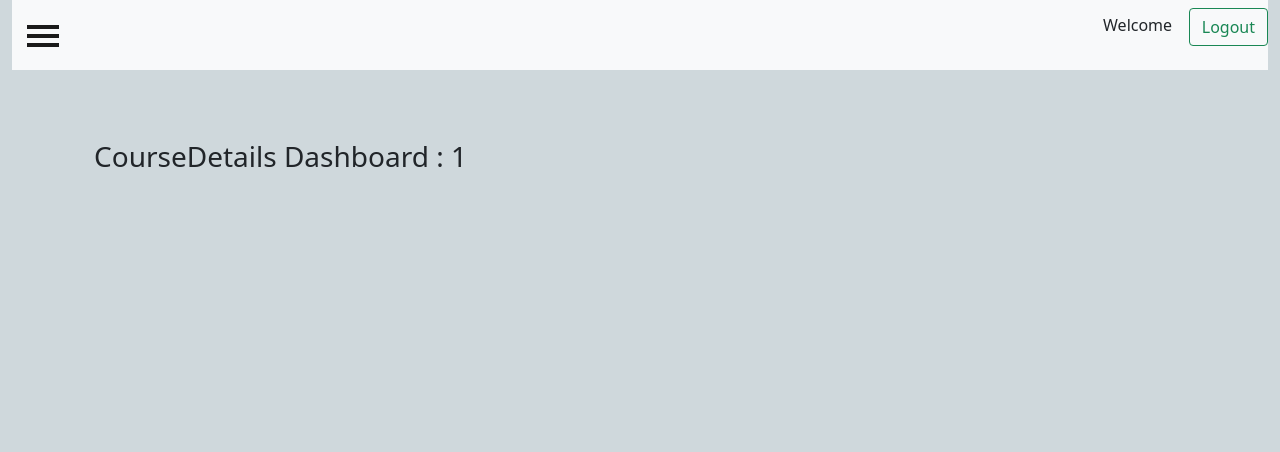
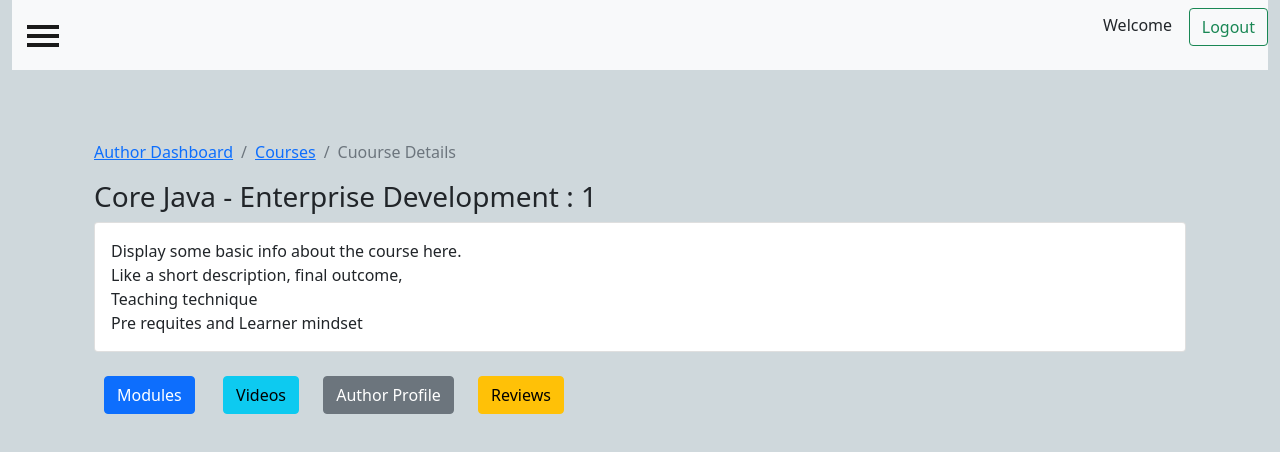
Before and after one commit to imtiyaz-hirani/java-fsd-hex-may-25, a React (Vite) app in the folder React UI/react-lms-ui/: page /author/course-details/1 in a window 1280 px wide. Shown: the top 452 px of the page. Built offline with nearby package versions, Linux system fonts and the light colour scheme; sample sign-in values are in the browser's storage.

Commit message:
design-view-of-details-page

```diff
--- a/React UI/react-lms-ui/index.html
+++ b/React UI/react-lms-ui/index.html
@@ -20,4 +20,11 @@
   <script type="module" src="/src/main.jsx"></script>
 </body>
 
+<script src="https://code.jquery.com/jquery-3.2.1.slim.min.js"
+  integrity="sha384-KJ3o2DKtIkvYIK3UENzmM7KCkRr/rE9/Qpg6aAZGJwFDMVNA/GpGFF93hXpG5KkN" crossorigin="anonymous"></script>
+<script src="https://cdn.jsdelivr.net/npm/popper.js@1.12.9/dist/umd/popper.min.js"
+  integrity="sha384-ApNbgh9B+Y1QKtv3Rn7W3mgPxhU9K/ScQsAP7hUibX39j7fakFPskvXusvfa0b4Q" crossorigin="anonymous"></script>
+<script src="https://cdn.jsdelivr.net/npm/bootstrap@4.0.0/dist/js/bootstrap.min.js"
+  integrity="sha384-JZR6Spejh4U02d8jOt6vLEHfe/JQGiRRSQQxSfFWpi1MquVdAyjUar5+76PVCmYl" crossorigin="anonymous"></script>
+
 </html>
--- a/React UI/react-lms-ui/src/components/author/CourseDetails.jsx
+++ b/React UI/react-lms-ui/src/components/author/CourseDetails.jsx
@@ -4,9 +4,81 @@ function CourseDetails() {
 
     const params = useParams();
     return (
-        <div>
-            <h3>CourseDetails Dashboard : {params.cid}</h3>
-        </div>
+        <div className="container-fluid">
+            <div className="row">
+                <div className="col-lg-12">
+                    <nav aria-label="breadcrumb">
+                        <ol className="breadcrumb">
+                            <li className="breadcrumb-item"><a href="#">Author Dashboard</a></li>
+                            <li className="breadcrumb-item"><a href="#">Courses</a></li>
+                            <li className="breadcrumb-item active" aria-current="page">Cuourse Details</li>
+                        </ol>
+                    </nav>
+                </div>
+            </div>
+            <div className="col=lg-12 ">
+                <h3>Core Java - Enterprise Development : {params.cid}</h3>
+                <div className="card mt-2">
+                    <div className="card-body">
+                        Display some basic info about the course here.
+                        <br />
+                        Like a short description, final outcome,
+                        <br /> Teaching technique <br /> Pre requites and Learner mindset
+                    </div>
+                </div>
+            </div>
+            <div className="col-lg-12 mt-4" >
+                <div>
+                    <span style={{ padding: '10px' }}> <button className="btn btn-primary" data-toggle="collapse" href="#module" aria-expanded="false" aria-controls="collapseExample">
+                        Modules
+                    </button>
+                    </span>
+                    &nbsp;&nbsp;
+                    <span style={{ padding: '10px' }}>
+                        <button className="btn btn-info" data-toggle="collapse" data-target="#video" aria-expanded="false" aria-controls="collapseExample">
+                            Videos
+                        </button></span>
+                    <span style={{ padding: '10px' }}>  <button className="btn btn-secondary" type="button" data-toggle="collapse" data-target="#collapseExample" aria-expanded="false" aria-controls="collapseExample">
+                        Author Profile
+                    </button></span>
+                    <span style={{ padding: '10px' }}> <button className="btn btn-warning" type="button" data-toggle="collapse" data-target="#collapseExample" aria-expanded="false" aria-controls="collapseExample">
+                        Reviews
+                    </button></span>
+
+
+
+
+                </div>
+                <div className="collapse" id="module">
+                    <div className="card card-body">
+                        Display list of all modules
+                    </div>
+                </div>
+
+                <div className="collapse" id="video">
+                    <div className="card card-body">
+                        Display a list of All videos along with modules
+                        <p>Object Orientation</p>
+                        <li> Classes and Objects </li>
+                        <li>Heap and Stack</li>
+                    </div>
+                </div>
+
+                <div className="collapse" id="author">
+                    <div className="card card-body">
+                        Anim pariatur cliche reprehenderit, enim eiusmod high life accusamus terry richardson ad squid. Nihil anim keffiyeh helvetica, craft beer labore wes anderson cred nesciunt sapiente ea proident.
+                    </div>
+                </div>
+
+                <div className="collapse" id="review">
+                    <div className="card card-body">
+                        Anim pariatur cliche reprehenderit, enim eiusmod high life accusamus terry richardson ad squid. Nihil anim keffiyeh helvetica, craft beer labore wes anderson cred nesciunt sapiente ea proident.
+                    </div>
+                </div>
+            </div>
+
+
+        </div >
     )
 }
 
```
